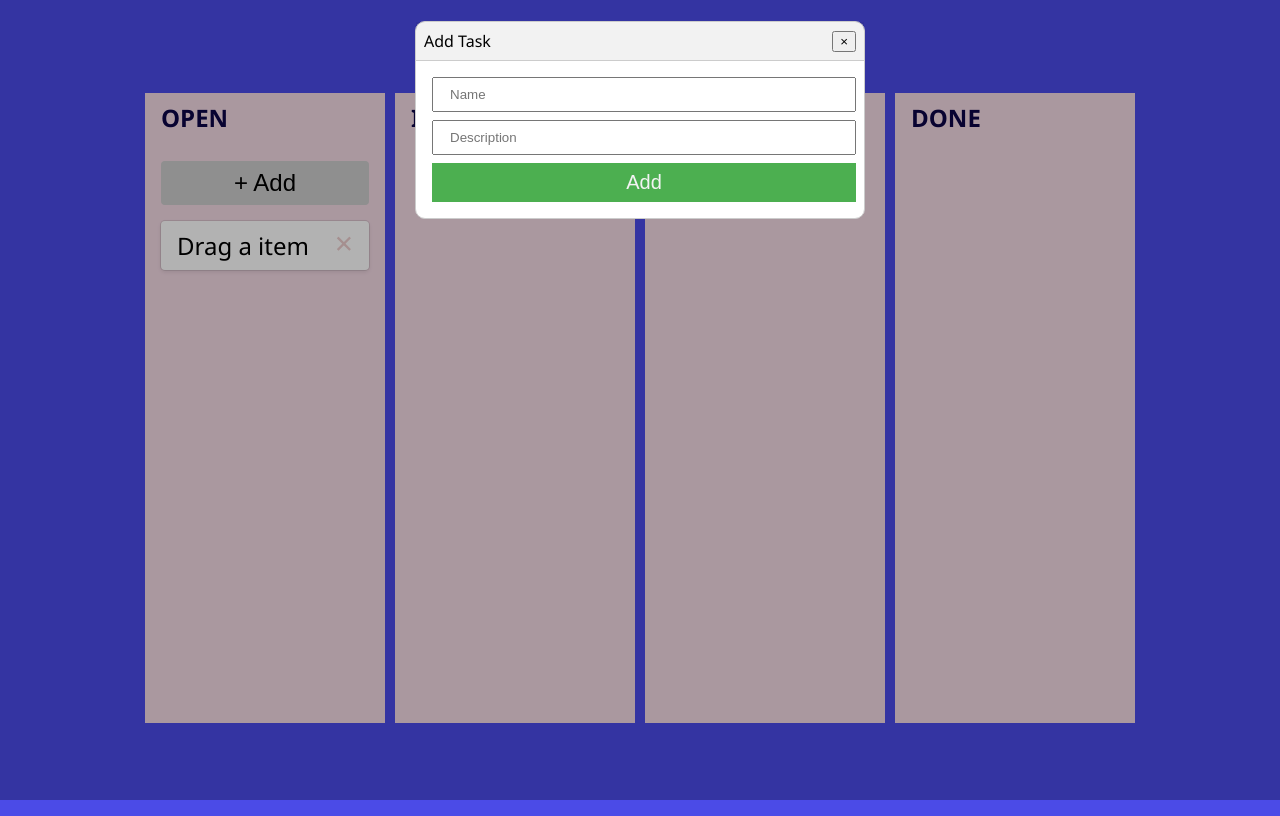
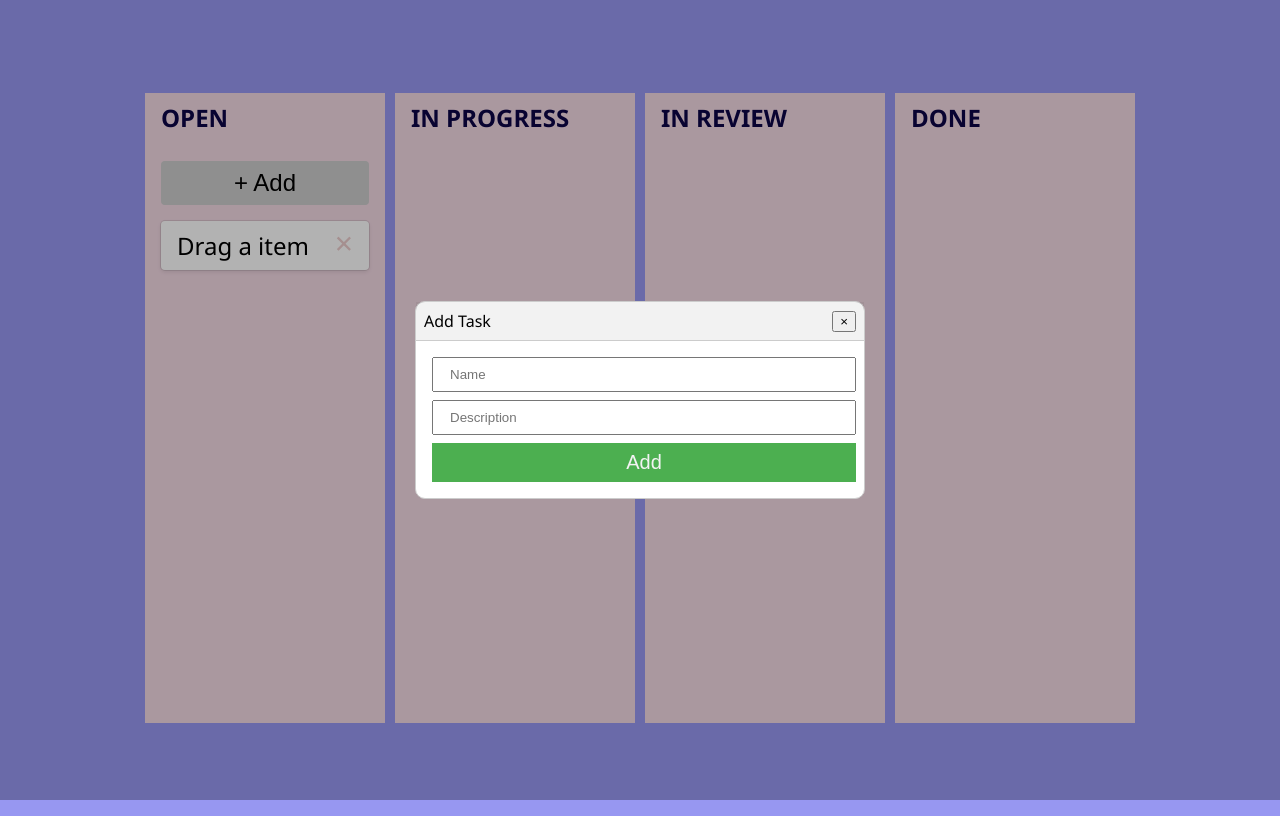
Before and after one commit to KM31RITU/TASK-MANAGER, a plain HTML site: page index.html in a window 1280 px wide. Both pictures are taken after a click on the button "+ Add". Drawn offline with Linux system fonts and the light colour scheme.

Commit message:
Update style.css

```diff
--- a/style.css
+++ b/style.css
@@ -3,7 +3,7 @@
   }
 
   body {
-    background-color: rgb(75, 75, 231);
+    background-color: rgba(75, 75, 231, 0.575);
     font-family: "Segoe UI", Tahoma, Geneva, Verdana, sans-serif;
     min-height: 100vh;
     display: flex;
@@ -106,7 +106,7 @@
   }
 
   .modal.active {
-    top: 15%;
+    top: 50%;
   }
 
   .modal .header {
```
